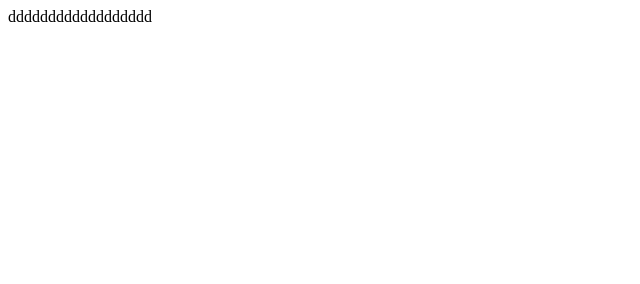
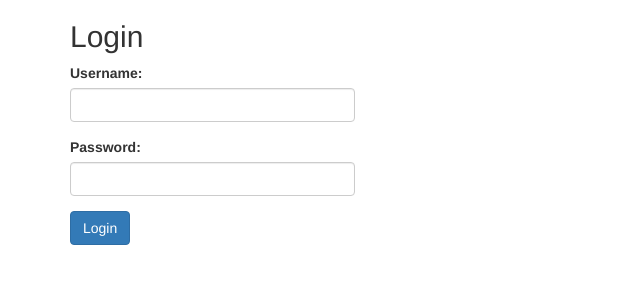
Before and after one commit to ShahinaKP/QburstCabManagement, a plain HTML site: page index.html in a window 1280 px wide. Shown: the whole page, without its empty margins (0-640 px from the left). Drawn offline with nearby package versions, Linux system fonts and the light colour scheme; some packages are replaced by stand-ins of ours.

Commit message:
Login form

```diff
--- a/app/partials/login.html
+++ b/app/partials/login.html
@@ -1 +1,16 @@
-<div>dddddddddddddddddd</div>
+<div class="container">
+    <h2>Login</h2>
+    <form name="form" ng-submit="" role="form" id="loginForm">
+        <div class="form-group" ng-class="">
+            <label for="username">Username:</label>
+            <input type="text" name="username" id="username" class="form-control" ng-model="" required />
+        </div>
+        <div class="form-group" ng-class="">
+            <label for="password">Password:</label>
+            <input type="password" name="password" id="password" class="form-control" ng-model="" required />
+        </div>
+        <div class="form-actions">
+            <button type="submit" ng-disabled="" class="btn btn-primary">Login</button>
+        </div>
+    </form>
+</div>
--- a/assets/css/style.css
+++ b/assets/css/style.css
@@ -0,0 +1,3 @@
+form#loginForm {
+    width: 25%;
+}
--- a/index.html
+++ b/index.html
@@ -8,6 +8,7 @@
 		<script src="//maxcdn.bootstrapcdn.com/bootstrap/3.2.0/js/bootstrap.min.js"></script>
    		<script src="app/scripts/app.js" type="text/javascript"></script>
 
+   		<link rel="stylesheet" href="//maxcdn.bootstrapcdn.com/bootstrap/3.2.0/css/bootstrap.min.css">
 	    <link href="assets/css/style.css" rel="stylesheet" type="text/css"/>
 	</head>
 
```
